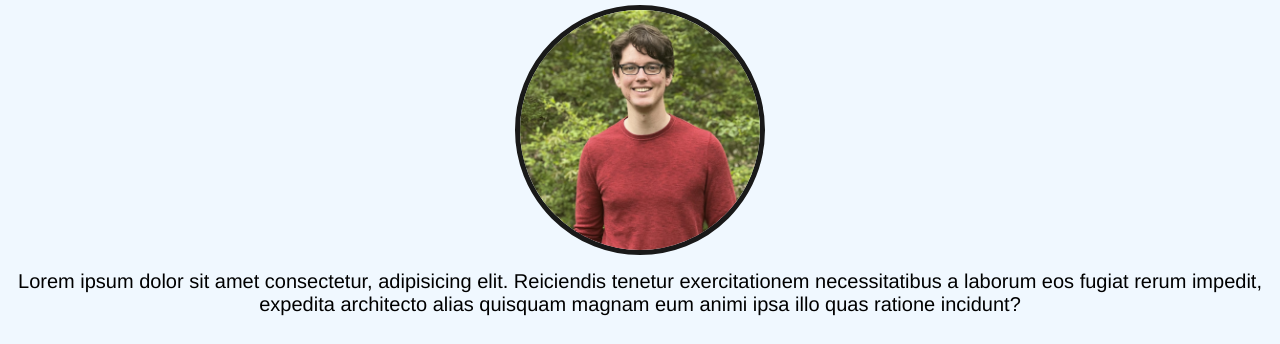
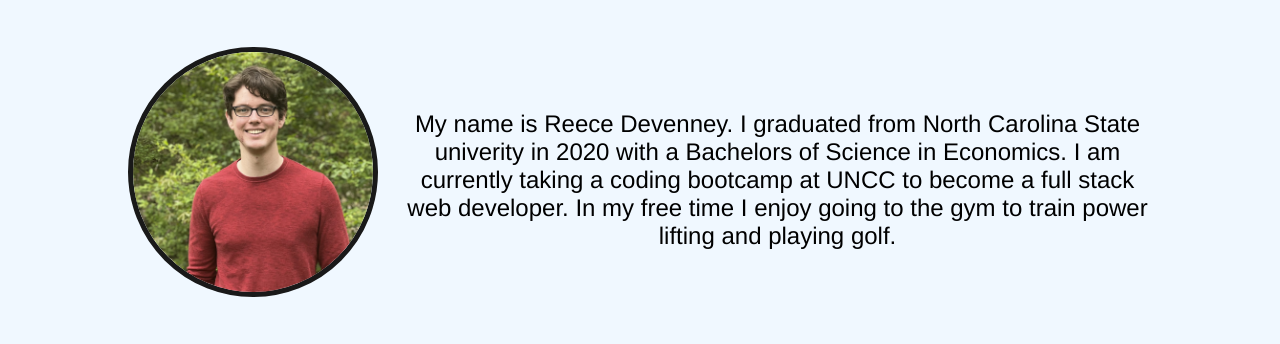
Before and after one commit to ReeceDevenney/Portfolio, a plain HTML site: page index.html in a window 1280 px wide. Shown: the part 301-645 px from the top of the page. Drawn offline with Linux system fonts and the light colour scheme.

Commit message:
added text content and styling for about me section

```diff
--- a/assets/CSS/style.css
+++ b/assets/CSS/style.css
@@ -75,7 +75,9 @@ section img {
 
 section p {
     text-align: center;
+    margin: 0 auto;
     margin-top: 15px;
+    width: 80%;
 }
 
 
@@ -183,4 +185,20 @@ h3 {
         text-align: left;
         width: 30%;
     }
+
+    .bio {
+        display: flex;
+        width: 80%;
+        margin: 50px auto;
+        align-items: center;
+
+    }
+
+    .bio p {
+        font-size: 24px;
 }
+
+    .bio img {
+        margin-right: 25px;
+    }
+}
--- a/index.html
+++ b/index.html
@@ -18,12 +18,14 @@
     </header>
 
     <main>
-        <section id="about-me" class="bio margin">
+        <section id="about-me" class="margin">
             <h2>About Me</h2>
-            <img src="./assets/Images/IMG-7680.jpg" alt="Portriat shot of Reece Devenney">
-            <p>
-                Lorem ipsum dolor sit amet consectetur, adipisicing elit. Reiciendis tenetur exercitationem necessitatibus a laborum eos fugiat rerum impedit, expedita architecto alias quisquam magnam eum animi ipsa illo quas ratione incidunt?
-            </p>
+            <div class="bio">
+                <img src="./assets/Images/IMG-7680.jpg" alt="Portriat shot of Reece Devenney">
+                <p>
+                My name is Reece Devenney.  I graduated from North Carolina State univerity in 2020 with a Bachelors of Science in Economics.  I am currently taking a coding bootcamp at UNCC to become a full stack web developer.  In my free time I enjoy going to the gym to train power lifting and playing golf.
+                </p>
+            </div>
         </section>
 
         <div id="applications" class="apps margin">
```
